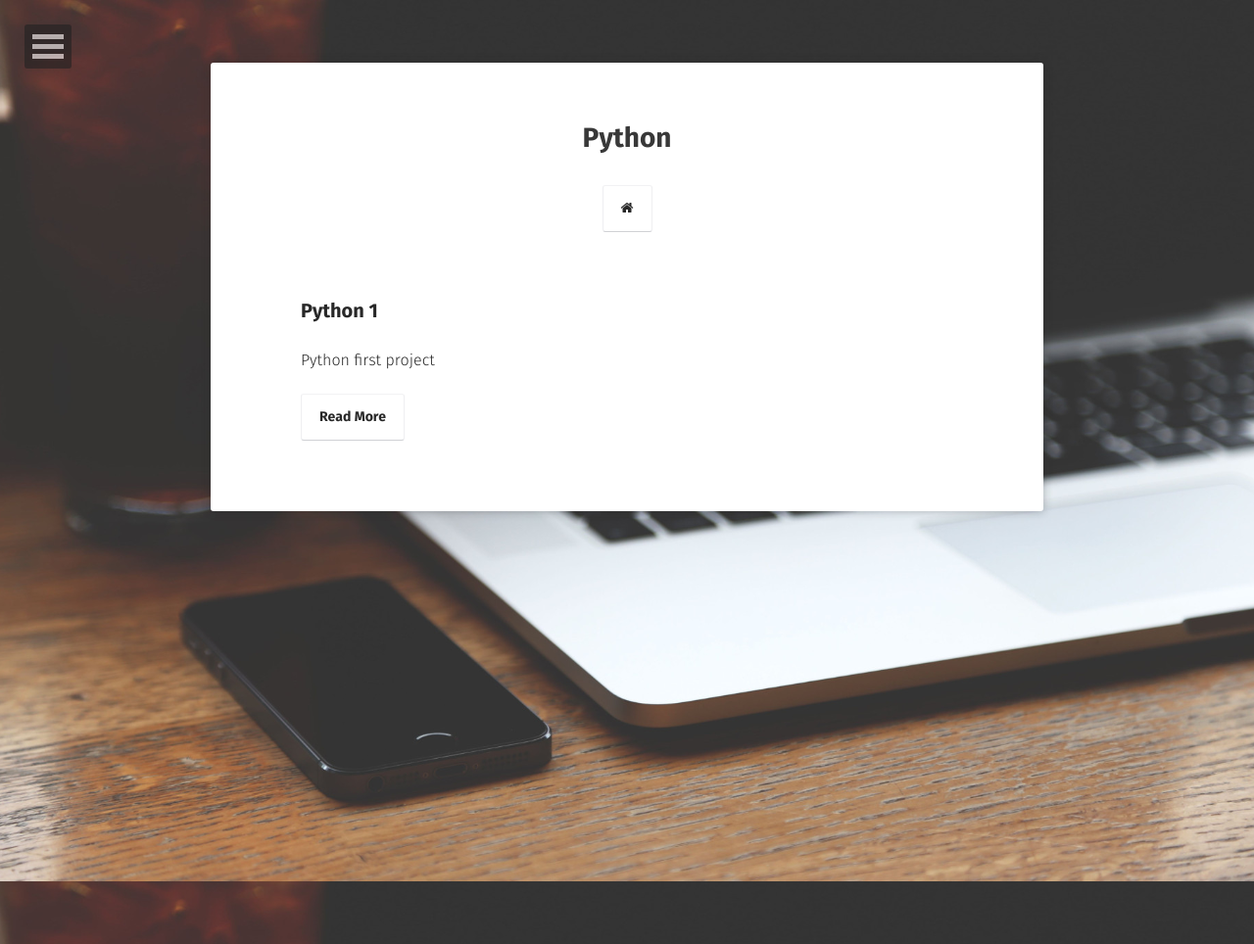
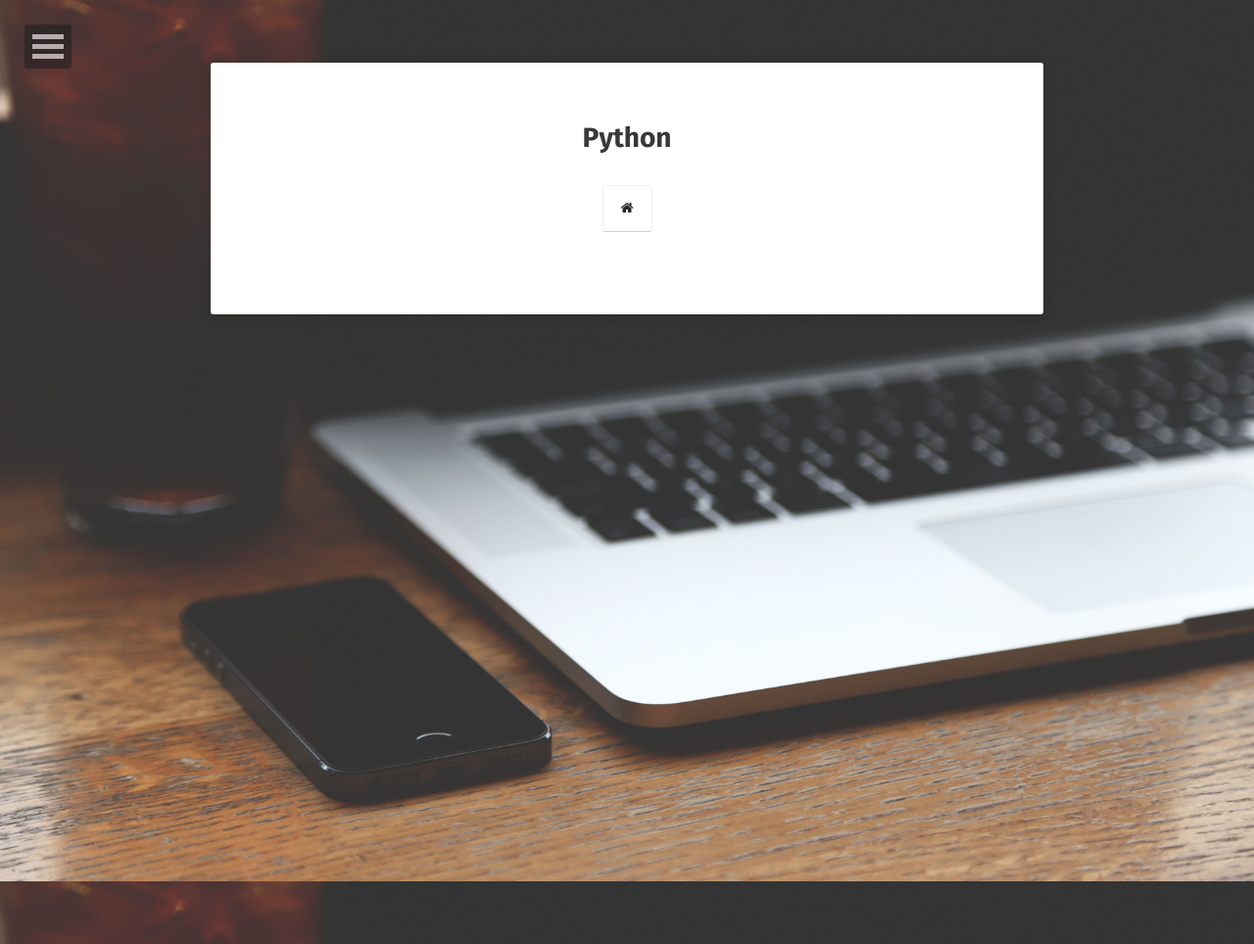
Before and after one commit to minhk05/minhk05.github.com, a Jekyll site: the page built from python/index.md, in a window 1280 px wide. Shown: the whole page at 98% size. Built offline with Jekyll 4.4.1, drawn with Linux system fonts in a browser that asks for light colours; some web fonts are replaced.

Commit message:
Update post-list.html

```diff
--- a/_layouts/post-list.html
+++ b/_layouts/post-list.html
@@ -5,10 +5,14 @@ layout: compress
 <!--[if lt IE 7]><html class="no-js lt-ie9 lt-ie8 lt-ie7"> <![endif]-->
 <!--[if (IE 7)&!(IEMobile)]><html class="no-js lt-ie9 lt-ie8"><![endif]-->
 <!--[if (IE 8)&!(IEMobile)]><html class="no-js lt-ie9"><![endif]-->
-<!--[if gt IE 8]><!--> <html class="no-js"><!--<![endif]-->
+<!--[if gt IE 8]><!-->
+<html class="no-js">
+<!--<![endif]-->
+
 <head>
     {% include head.html %}
 </head>
+
 <body>
     {% include nav.html %}
     <!-- Header -->
@@ -22,10 +26,21 @@ layout: compress
                     </a>
                 </div>
                 <div class="post-list">
+                    {% if page.title == "All Posts" %}
                         {% for post in site.posts %}
-                        {% if post.project == null %}
                             <ul>
-                        <li class="wow fadeInLeft" data-wow-duration="1.5s">
+                                <li class="wow fadeInLeft" data-wow-duration="0.5s">
+                                    <a class="zoombtn" href="{{ site.url }}{{ post.url }}">{{ post.title }}</a>
+                                    <p>{{ post.excerpt }}</p>
+                                    <a href="{{ site.url }}{{ post.url }}" class="btn zoombtn">Read More</a>
+                                </li>
+                            </ul>
+                        {% endfor %}
+                    {% else %}
+                        {% for post in site.posts %}
+                            {% if post.category == page.title %}
+                            <ul>
+                                <li class="wow fadeInLeft" data-wow-duration="0.5s">
                                     <a class="zoombtn" href="{{ site.url }}{{ post.url }}">{{ post.title }}</a>
                                     <p>{{ post.excerpt }}</p>
                                     <a href="{{ site.url }}{{ post.url }}" class="btn zoombtn">Read More</a>
@@ -33,6 +48,7 @@ layout: compress
                             </ul>
                             {% endif %}
                         {% endfor %}
+                    {% endif %}
                 </div>
             </div>
         </div>
@@ -41,4 +57,5 @@ layout: compress
     <script src="{{ site.url }}/assets/js/wow.min.js"></script>
     <script type="text/javascript">(new WOW).init();</script>
 </body>
+
 </html>
```
Lines whose indentation alone changed are shown as unchanged.
